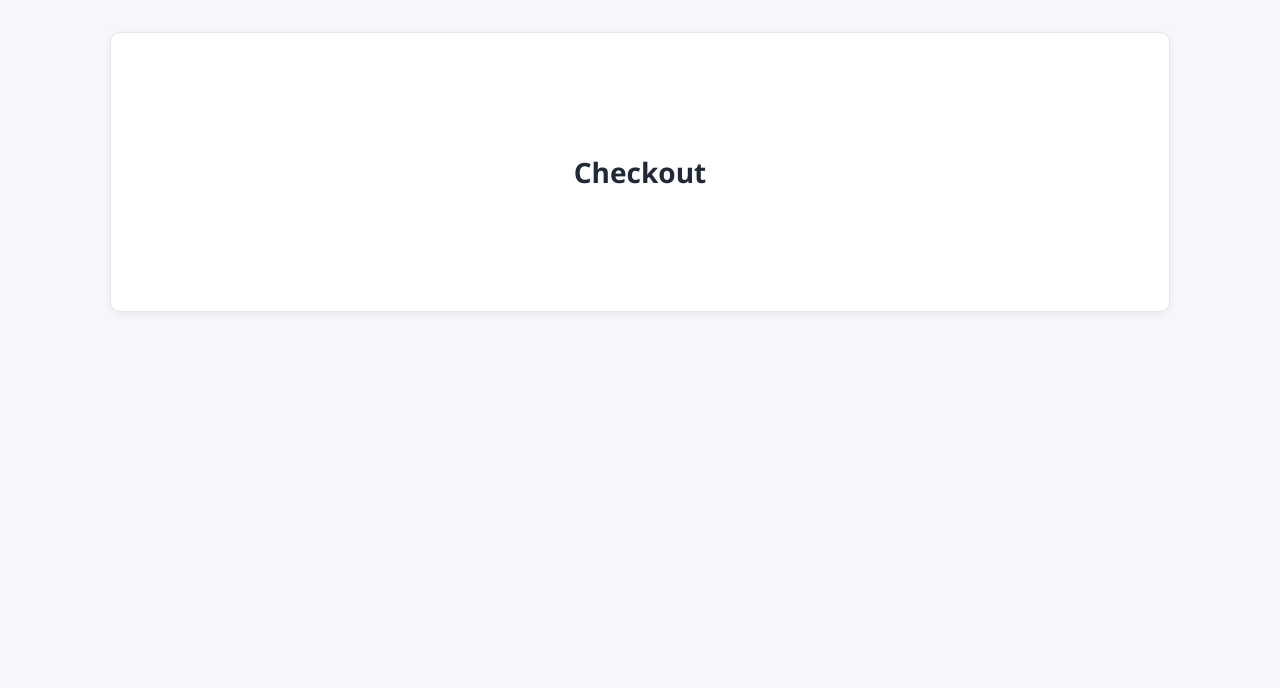
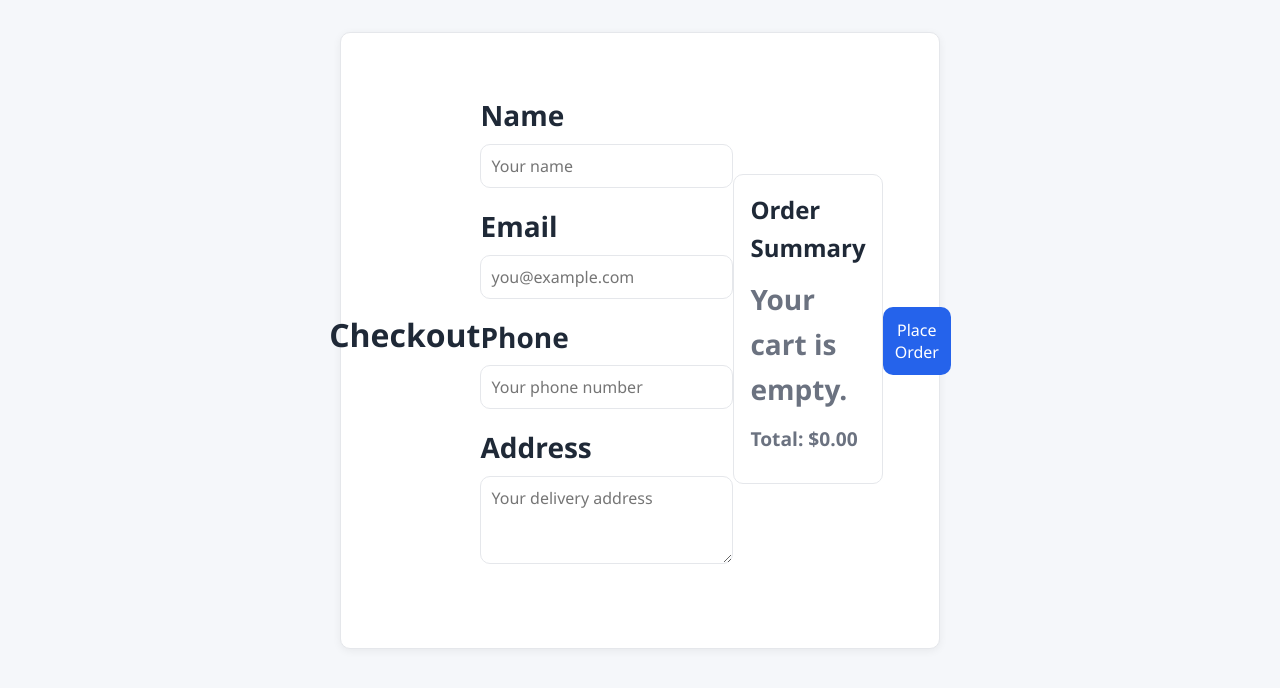
Before and after one commit to alokkumax/react-ecom, a React (Vite) app: page /checkout in a window 1280 px wide. Shown: the top 688 px of the page. Built offline with nearby package versions, Linux system fonts and the light colour scheme.

Commit message:
add checkout page with order summary

```diff
--- /dev/null
+++ b/src/pages/Checkout/Checkout.css
@@ -0,0 +1,67 @@
+/* Checkout.css — simple, beginner-friendly checkout styles */
+
+.checkout {
+  max-width: 600px;
+  margin: 0 auto;
+  padding: 24px;
+}
+
+/* Stack the form fields vertically with some spacing */
+.checkout-form {
+  display: flex;
+  flex-direction: column;
+  gap: 16px;
+  margin-bottom: 24px;
+}
+
+.checkout-label {
+  display: flex;
+  flex-direction: column;
+  gap: 6px;
+  font-weight: 600;
+  text-align: left;
+}
+
+.checkout-label input,
+.checkout-label textarea {
+  padding: 10px;
+  border: 1px solid var(--border);
+  border-radius: var(--radius);
+  font-size: 1rem;
+  font-family: inherit;
+}
+
+/* Order summary box */
+.checkout-summary {
+  border: 1px solid var(--border);
+  border-radius: var(--radius);
+  padding: 16px;
+  margin-bottom: 24px;
+  background-color: var(--white);
+}
+
+.checkout-summary-list {
+  list-style: none;
+  padding: 0;
+  margin: 12px 0;
+}
+
+.checkout-summary-item {
+  display: flex;
+  justify-content: space-between;
+  padding: 8px 0;
+  border-bottom: 1px solid var(--border);
+}
+
+.checkout-total {
+  font-size: 1.2rem;
+  font-weight: 700;
+  margin-top: 12px;
+}
+
+.checkout-place-order {
+  width: 100%;
+  padding: 12px;
+  font-size: 1rem;
+  cursor: pointer;
+}
--- a/src/pages/Checkout/index.jsx
+++ b/src/pages/Checkout/index.jsx
@@ -1,5 +1,73 @@
+// Checkout page — a simple order form plus a summary of the cart.
+// This is a "dummy" page: the form doesn't actually submit anywhere yet.
+
+import { useSelector } from 'react-redux'
+import {
+  selectCartItems,
+  selectCartTotal,
+} from '../../redux/slices/cartSlice'
+import './Checkout.css'
+
 function Checkout() {
-  return <div>Checkout</div>;
+  // Read the cart straight from Redux
+  const items = useSelector(selectCartItems)
+  const total = useSelector(selectCartTotal)
+
+  return (
+    <div className="checkout">
+      <h1>Checkout</h1>
+
+      {/* ----- Dummy details form ----- */}
+      <form className="checkout-form">
+        <label className="checkout-label">
+          Name
+          <input type="text" placeholder="Your name" />
+        </label>
+
+        <label className="checkout-label">
+          Email
+          <input type="email" placeholder="you@example.com" />
+        </label>
+
+        <label className="checkout-label">
+          Phone
+          <input type="tel" placeholder="Your phone number" />
+        </label>
+
+        <label className="checkout-label">
+          Address
+          <textarea placeholder="Your delivery address" rows="3" />
+        </label>
+      </form>
+
+      {/* ----- Order summary ----- */}
+      <div className="checkout-summary">
+        <h2>Order Summary</h2>
+
+        {items.length === 0 ? (
+          <p>Your cart is empty.</p>
+        ) : (
+          <ul className="checkout-summary-list">
+            {items.map((item) => (
+              <li key={item.id} className="checkout-summary-item">
+                <span>
+                  {item.title} x{item.quantity}
+                </span>
+                <span>${(item.price * item.quantity).toFixed(2)}</span>
+              </li>
+            ))}
+          </ul>
+        )}
+
+        <p className="checkout-total">Total: ${total.toFixed(2)}</p>
+      </div>
+
+      {/* Place Order does nothing yet */}
+      <button type="button" className="checkout-place-order">
+        Place Order
+      </button>
+    </div>
+  )
 }
 
-export default Checkout;
+export default Checkout
```
